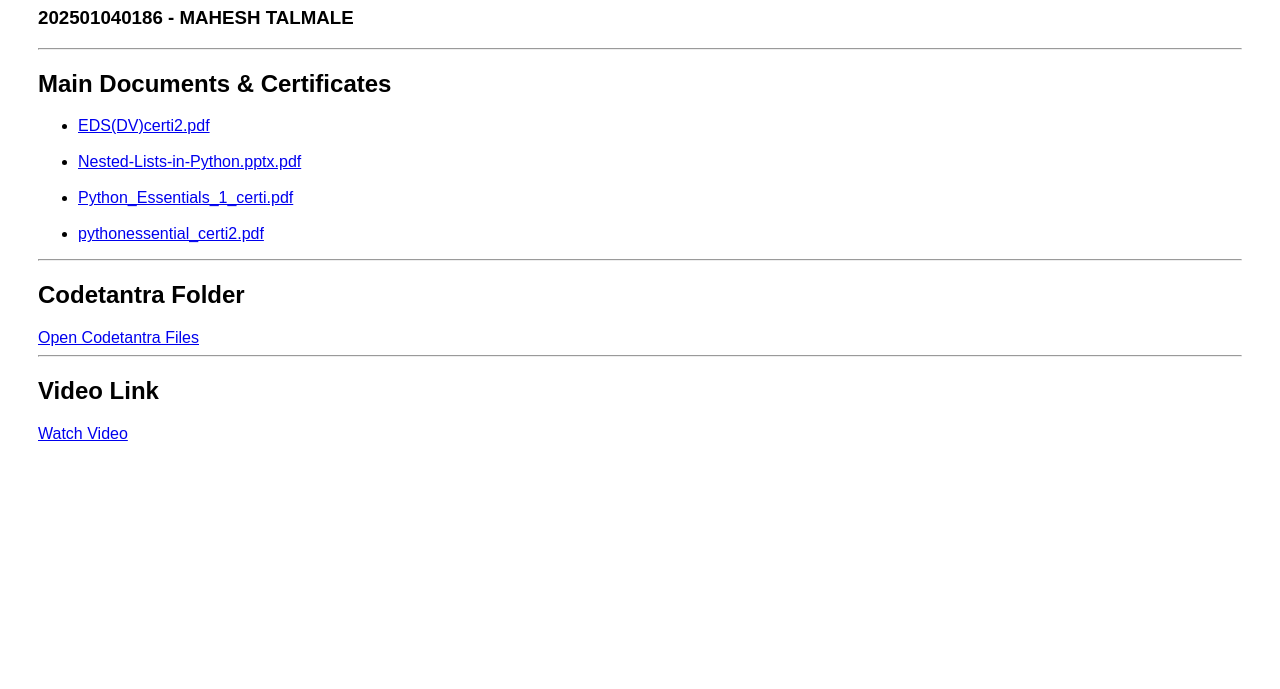
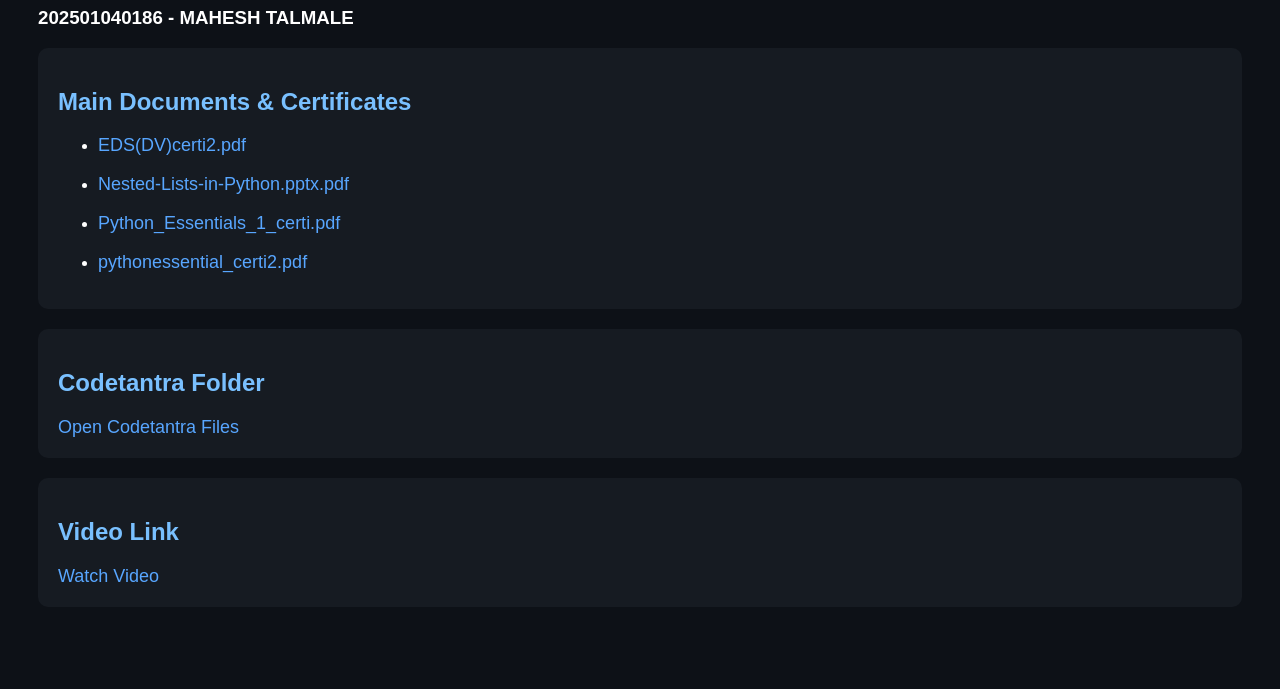
Before and after one commit to maheshtalmale435-create/EDSassignment, a plain HTML site: page index.html in a window 1280 px wide. Shown: the part 111-800 px from the top of the page. Drawn offline with Linux system fonts and the light colour scheme.

Commit message:
Update index.html

```diff
--- a/index.html
+++ b/index.html
@@ -2,15 +2,52 @@
 <html>
 <head>
     <title>EDS Assignment</title>
+
+    <style>
+
+        body{
+            font-family: Arial;
+            background-color: #0d1117;
+            color: white;
+            padding: 30px;
+        }
+
+        h1{
+            color: #58a6ff;
+        }
+
+        h2{
+            color: #79c0ff;
+        }
+
+        a{
+            color: #58a6ff;
+            text-decoration: none;
+            font-size: 18px;
+        }
+
+        a:hover{
+            text-decoration: underline;
+        }
+
+        .box{
+            background-color: #161b22;
+            padding: 20px;
+            border-radius: 10px;
+            margin-bottom: 20px;
+        }
+
+    </style>
+
 </head>
 
-<body style="font-family: Arial; padding: 30px;">
+<body>
 
     <h1>EDS Assignment</h1>
 
     <h3>202501040186 - MAHESH TALMALE</h3>
 
-    <hr>
+    <div class="box">
 
         <h2>Main Documents & Certificates</h2>
 
@@ -48,7 +85,9 @@
 
         </ul>
 
-    <hr>
+    </div>
+
+    <div class="box">
 
         <h2>Codetantra Folder</h2>
 
@@ -56,7 +95,9 @@
             Open Codetantra Files
         </a>
 
-    <hr>
+    </div>
+
+    <div class="box">
 
         <h2>Video Link</h2>
 
@@ -64,5 +105,7 @@
             Watch Video
         </a>
 
+    </div>
+
 </body>
 </html>
```
Lines whose indentation alone changed are shown as unchanged.
